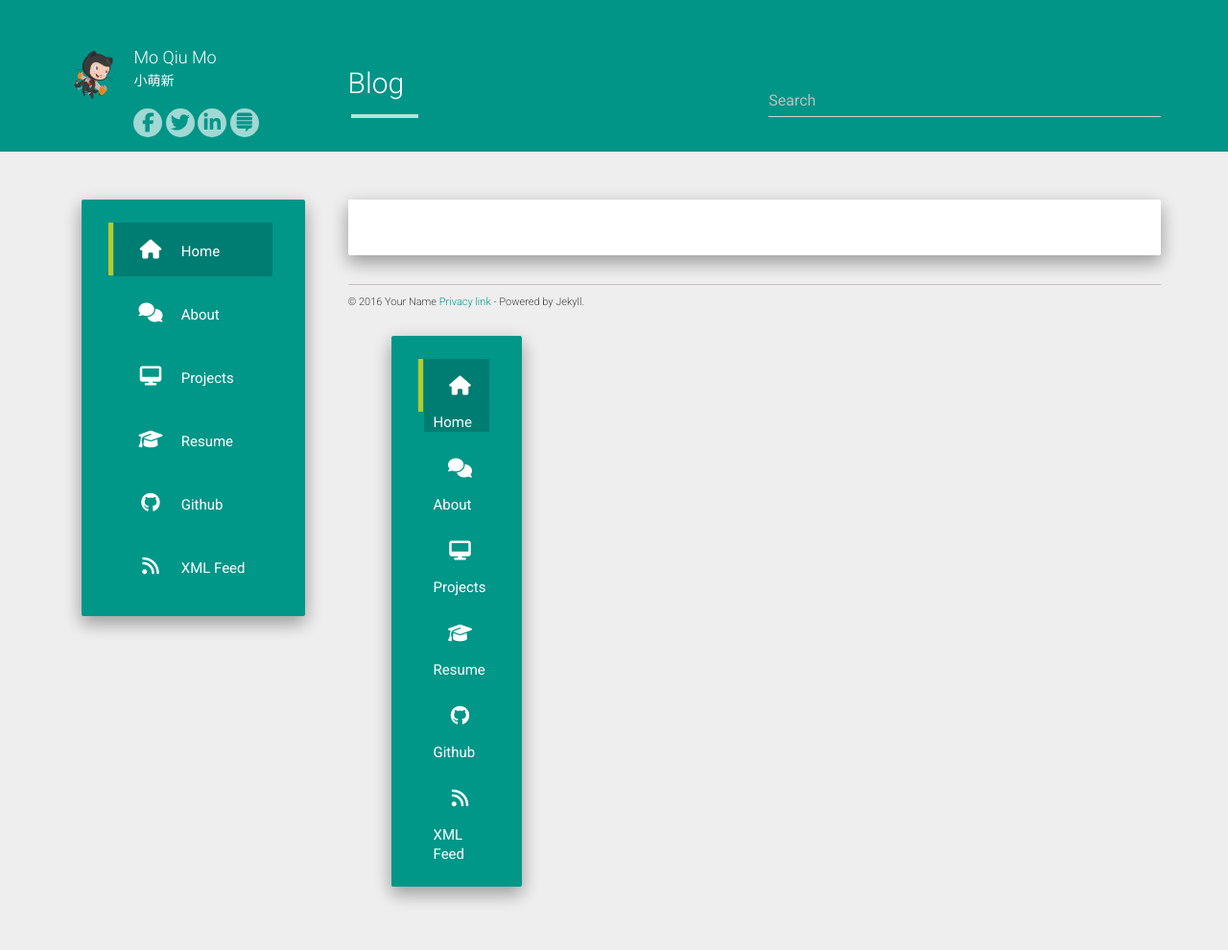
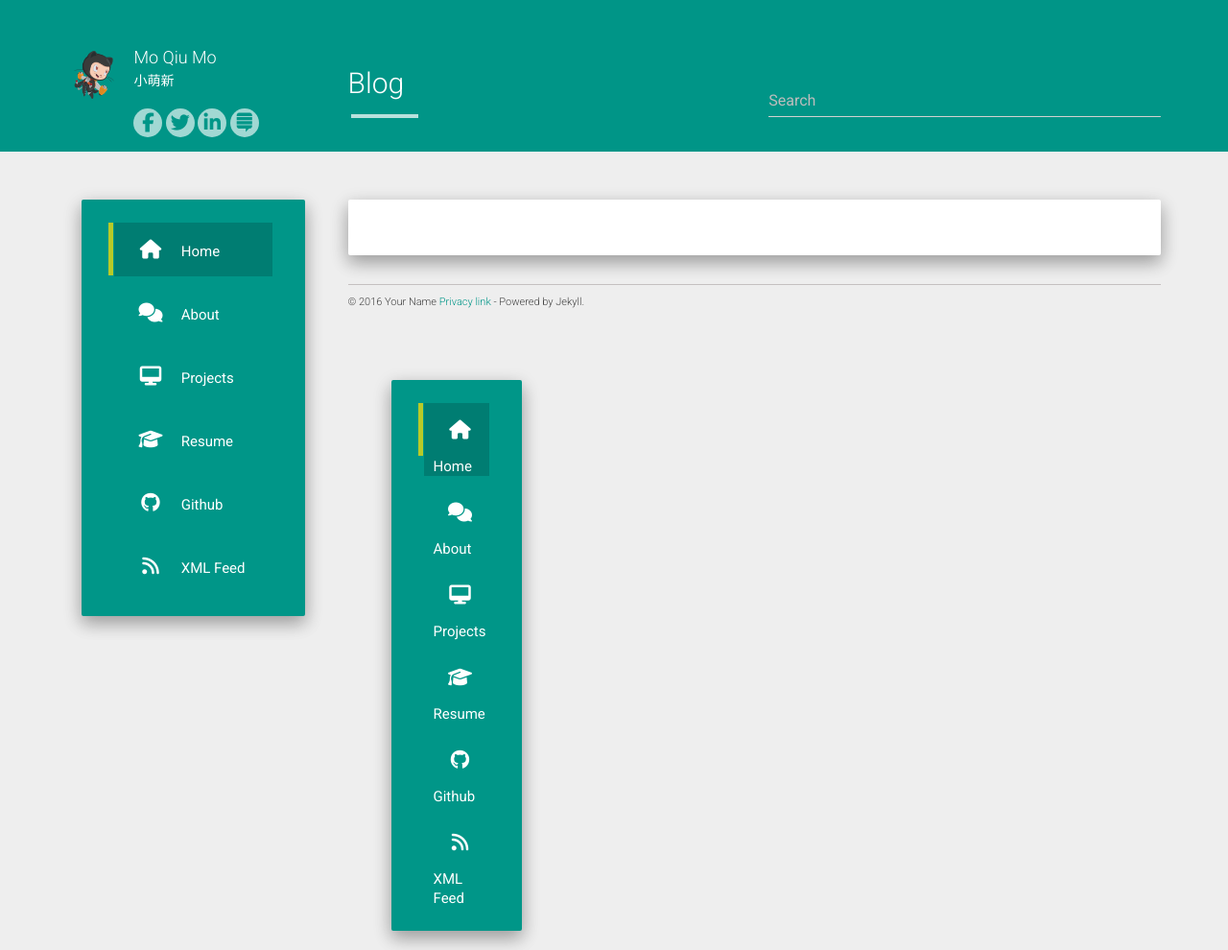
Before and after one commit to 992259738/992259738.github.io, a Jekyll site: the page built from index.html, in a window 1280 px wide. Shown: the whole page at 96% size. Built offline with Jekyll 4.4.1, drawn with Linux system fonts in a browser that asks for light colours; nearby versions of some CDN libraries; the list of posts is cut into pages by our own code; before the commit the page ends 944 px from its top, so only the background shows below that.

Commit message:
Update main.html

```diff
--- a/_includes/main.html
+++ b/_includes/main.html
@@ -10,7 +10,7 @@
             <div class="col-md-12 col-xs-12 footer">
               {% include footer.html %}
             </div>
-          </div>
+          </div><br/><br/>
           <div class="col-md-3 col-xs-12">
             {% include sidemenu.html %}
           </div>
```
